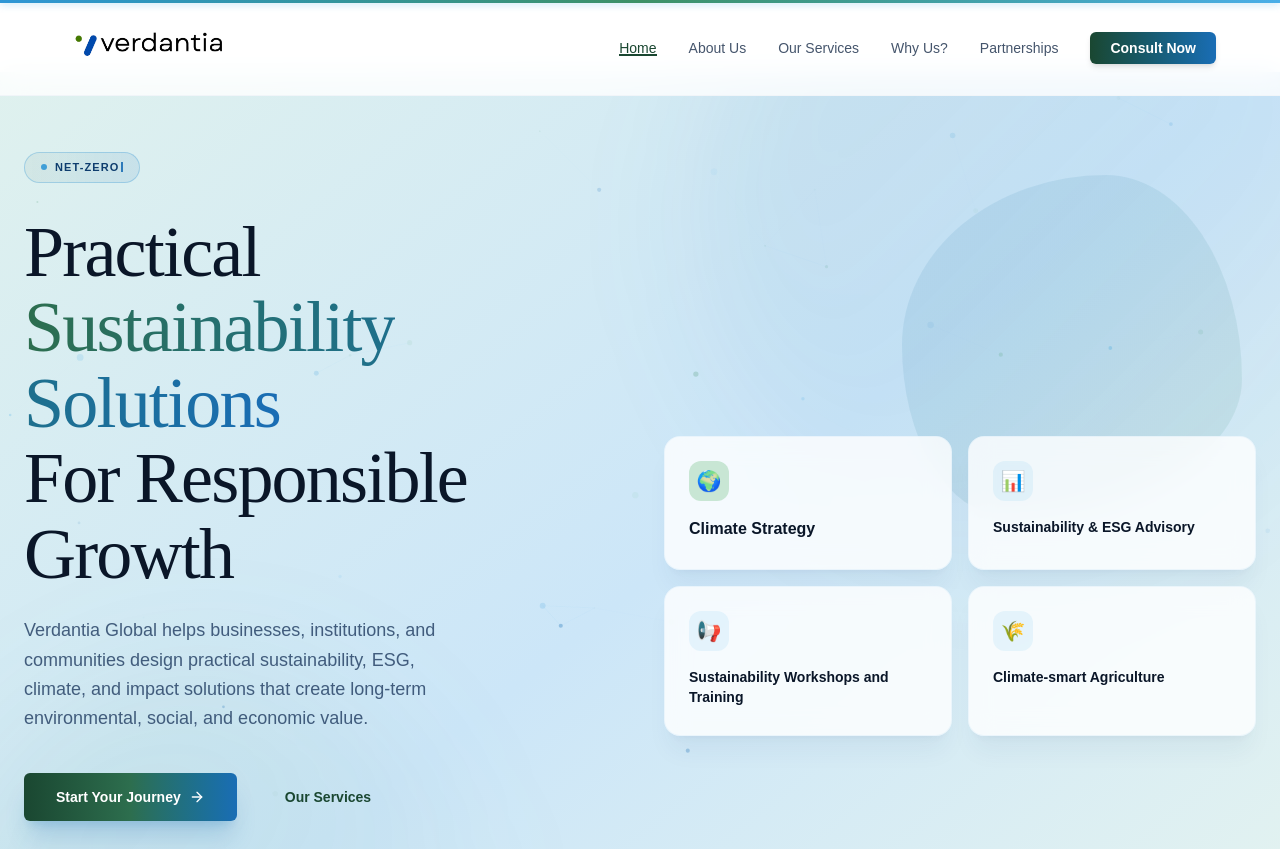
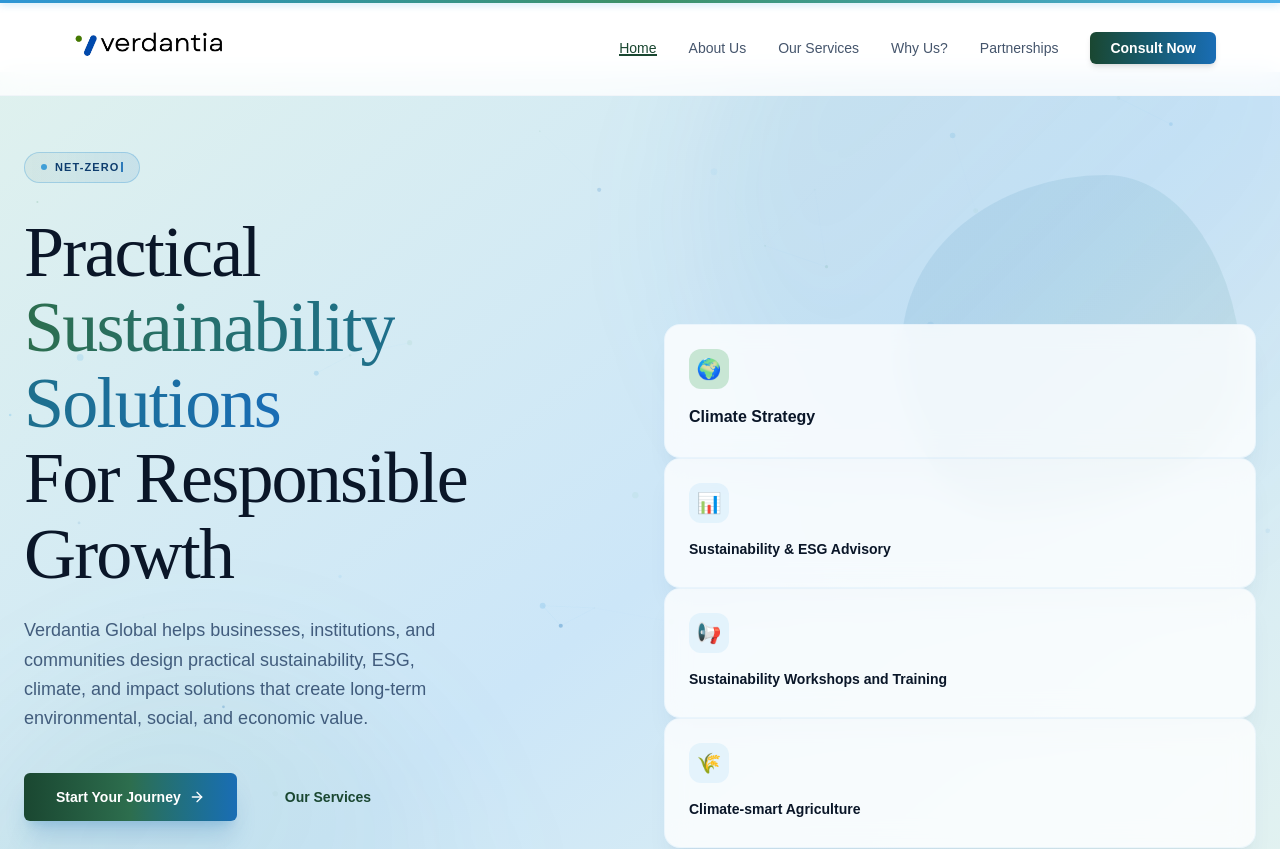
Before and after one commit to salarmehfooz/verdantia-global, a React (Vite) app: page / in a window 1280 px wide. Shown: the top 849 px of the page. Built offline with nearby package versions, Linux system fonts and the light colour scheme.

Commit message:
New changes

```diff
--- a/src/pages/About.jsx
+++ b/src/pages/About.jsx
@@ -163,7 +163,7 @@ export default function About() {
               </div>
 
               {/* QUOTE (UNCHANGED) */}
-              <div className="font-serif text-2xl italic text-ocean border-l-4 border-ocean-mid pl-8 mb-12 leading-relaxed">
+              <div className="font-serif text-2xl text-justify italic text-ocean border-l-4 border-ocean-mid pl-8 mb-12 leading-relaxed">
                 "We believe sustainability should not exist only in strategy
                 documents or reporting frameworks. It should translate into
                 realistic action, measurable progress, and long-term value for
--- a/src/pages/Home.jsx
+++ b/src/pages/Home.jsx
@@ -169,7 +169,7 @@ export default function Home() {
             initial={{ opacity: 0, scale: 0.9 }}
             animate={{ opacity: 1, scale: 1 }}
             transition={{ delay: 0.5, duration: 1 }}
-            className="hidden lg:grid grid-cols-2 gap-4 auto-rows-min"
+            className=" grid-cols-2 gap-4 auto-rows-min"
           >
             <div className="bg-white/80 backdrop-blur-md border border-sky/20 rounded-2xl p-6 shadow-xl shadow-ocean/5 hover:-translate-y-1 transition-transform">
               <div className="w-10 h-10 rounded-xl bg-mint flex items-center justify-center text-xl mb-4">
```
Also changed, not shown: vercel.json (added).
